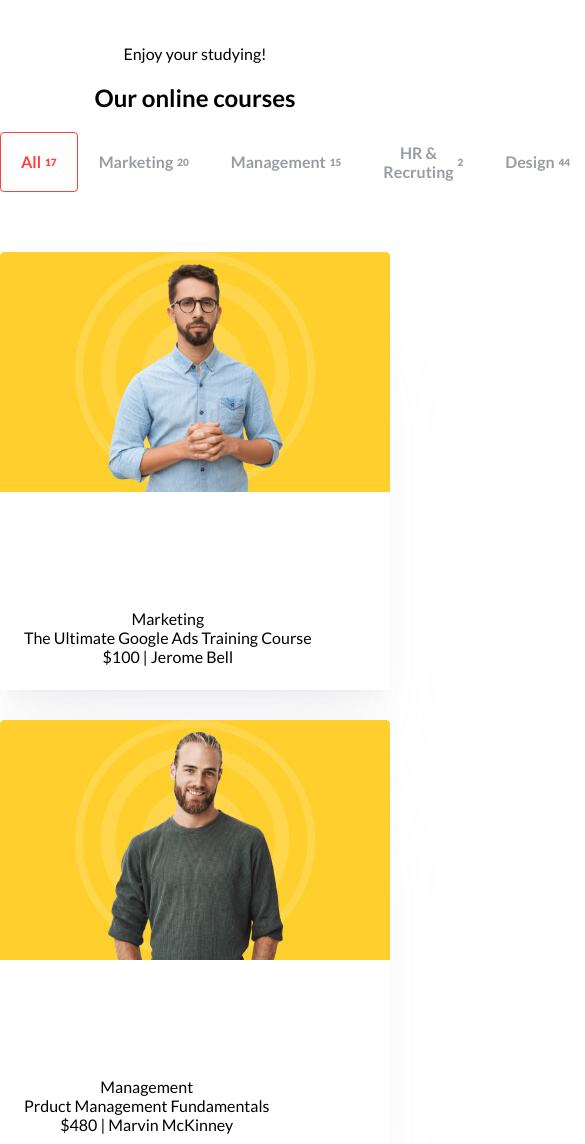
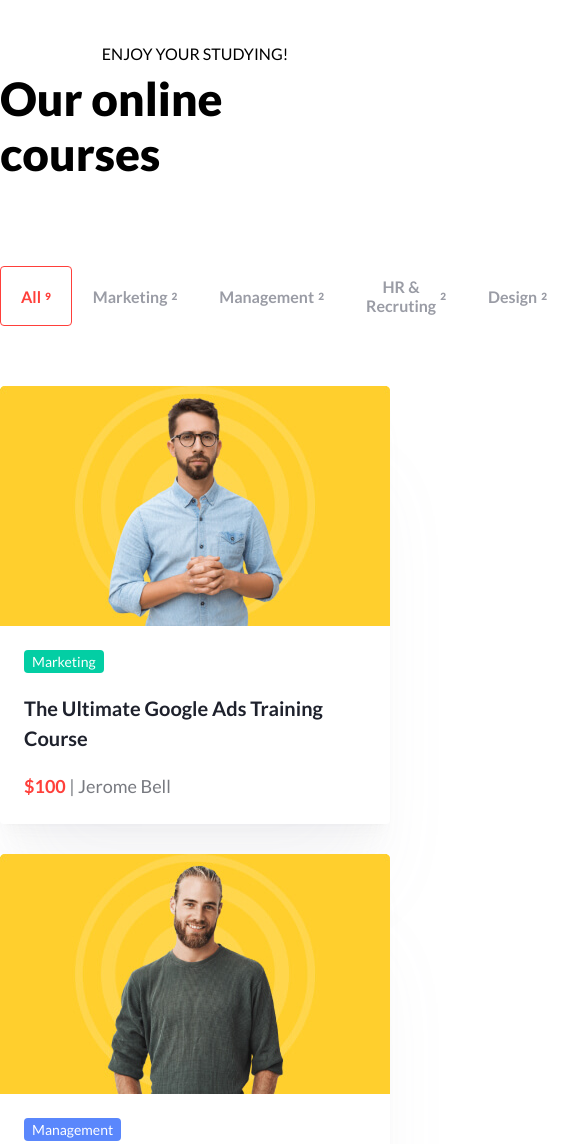
Before and after one commit to yunglaver/online-courses-landing, a website with bundled scripts: page index.html in a window 390 px wide. Shown: the top 1144 px of the page, 585 px wide, since content can reach past the window. Built offline with nearby package versions, Linux system fonts and the light colour scheme; files whose address does not match are found by name.

Commit message:
основная работа выполнена, осталось доделать адаптив и частные случаи высоты блоков текста в cards

```diff
--- a/assets/main.scss
+++ b/assets/main.scss
@@ -36,6 +36,10 @@ $desktop-content-width: 1230px;
 
 input:focus {
   outline: none;
+}
+
+button {
+  cursor: pointer;
 }
 
 header,
@@ -88,11 +92,22 @@ select {
 }
 
 .section-title {
-  margin-top: 44px;
+  margin: 44px 0 85px 0;
+
 }
+
 .section-title__meta {
+  font-family: "Lato", sans-serif;
+  font-size: 16px;
+  font-weight: 400;
   display: flex;
   justify-content: center;
+}
+
+.section-title__main {
+  font-size: 46px;
+  font-weight: 900;
+  margin: 8px 0 0 0;
 }
 
 .search-form {
@@ -113,6 +128,11 @@ select {
   margin: 60px 0 80px;
   flex-wrap: wrap;
   gap: 30px;
+  transition: opacity 0.5s ease, transform 0.15s ease;
+}
+
+.courses-is-changing {
+  opacity: 0;
 }
 
 .category-buttons {
@@ -126,7 +146,7 @@ select {
   padding: 10px 20px;
   color: #9A9CA5;
   border-radius: 4px;
-  border: 1px solid transparent; // важно для отсутствия дёргания
+  border: 1px solid transparent;
   transition: 0.2s ease;
 
   .category-count {
@@ -174,7 +194,68 @@ select {
 }
 
 .card-text__container {
+  height: 150px;
+  align-items: baseline;
+  justify-content: space-between;
   display: flex;
   flex-direction: column;
   margin: 24px;
+
+  &-special {
+    height: 120px;
+  }
 }
+
+.card-category__title {
+  align-self: flex-start;
+  display: inline-flex;
+  padding: 1px 8px;
+  border-radius: 4px;
+  font-size: 14px;
+  font-weight: 400;
+  line-height: 150%;
+  color: #fff;
+}
+
+.card-title {
+  font-size: 20px;
+  font-weight: 700;
+  line-height: 150%;
+  color: #1E212C;
+  align-self: stretch;
+  text-align: left;
+}
+
+.card-info {
+  font-size: 18px;
+  line-height: 150%;
+}
+
+.card-price {
+  font-weight: 700;
+  color: #FF3F3A;
+}
+
+.card-speaker {
+  font-family: "Lato", sans-serif;
+  font-size: 18px;
+  font-weight: 400;
+  color: #787A80;
+}
+
+.load-more__title {
+  font-weight: 700;
+  font-size: 16px;
+}
+
+.load-more__button {
+  width: 116px;
+  height: 26px;
+  display: flex;
+  align-items: center;
+  justify-content: space-between;
+}
+
+footer {
+  margin-bottom: 86px;
+}
--- a/index.html
+++ b/index.html
@@ -12,7 +12,7 @@
 <body>
     <header>
         <div class="section-title">
-            <span class="section-title__meta">Enjoy your studying!</span>
+            <span class="section-title__meta">ENJOY YOUR STUDYING!</span>
             <h2 class="section-title__main">Our online courses</h2>
         </div>
 
@@ -64,10 +64,10 @@
         <div class="courses"></div>
     </main>
     <footer>
-        <div class="load-more">
-            <img src="assets/icons/load-more.svg" alt="load-more">
-            <button class="load-more__button"></button>
-        </div>
+        <button class="load-more__button">
+            <img class="load-more__icon" src="assets/icons/load-more.svg" alt="load-more">
+            <span class="load-more__title">Load more</span>
+        </button>
     </footer>
 </body>
 </html>
--- a/scripts/index.js
+++ b/scripts/index.js
@@ -1,18 +1,18 @@
 import { loadCourses } from "./services.js";
-import { renderCards } from "./render.js";
+import { renderCards, renderCategoryCounts } from "./render.js";
 import { search } from "./search.js";
 import { state } from "./state.js";
 import { navigationButtons } from "./navigation.js"
 
 async function init() {
+    await loadCourses('./data/courses-data.json');
 
-    await loadCourses('./data/courses-data.json');
-    await navigationButtons()
-    await search()
+    renderCategoryCounts();
+
+    await navigationButtons();
+    await search();
 
     state.cardsForRender = state.cardsData;
-
-
     state.needsToUpdate = true;
 
     await renderCards();
--- a/scripts/render.js
+++ b/scripts/render.js
@@ -1,41 +1,98 @@
-import { state } from "./state.js"
+import { state } from "./state.js";
 
-export async function renderCards(){
+const categoryColors = {
+    "Marketing": "#03CEA4",
+    "Management": "#5A87FC",
+    "HR & Recruting": "#F89828",
+    "Design": "#F52F6E",
+    "Development": "#7772F1"
+};
 
-    if (state.needsToUpdate) {
+const wait = (ms) => new Promise(resolve => setTimeout(resolve, ms));
 
-        const cardsContainer = document.querySelector('.courses');
-        cardsContainer.innerHTML = "";
+function createCard(currentCard) {
+    const cardContainer = document.createElement("button");
+    const cardPhoto = document.createElement("img");
+    const textContainer = document.createElement("div");
+    const category = document.createElement("span");
+    const courseTitle = document.createElement("span");
+    const cardInfo = document.createElement("div");
+    const price = document.createElement("span");
+    const speaker = document.createElement("span");
 
-        for (let i = 0; i < state.cardsForRender.length; i++) {
+    cardContainer.classList.add("card");
+    cardPhoto.classList.add("card-photo");
+    textContainer.classList.add("card-text__container");
+    category.classList.add("card-category__title");
+    courseTitle.classList.add("card-title");
+    cardInfo.classList.add("card-info");
+    price.classList.add("card-price");
+    speaker.classList.add("card-speaker");
 
-            const currentCard = state.cardsForRender[i]
+    cardPhoto.src = currentCard.photo_src;
+    cardPhoto.alt = currentCard.text;
 
-            const cardContainer = document.createElement("button")
-            const cardPhoto = document.createElement("img")
-            const textContainer = document.createElement("div")
-            const category = document.createElement("span")
-            const courseTitle = document.createElement("span")
-            const price = document.createElement("span")
+    category.textContent = currentCard.category;
+    category.style.backgroundColor =
+        categoryColors[currentCard.category] || "#9A9CA5";
 
+    courseTitle.textContent = currentCard.text;
+    price.textContent = currentCard.price;
+    speaker.textContent = " | " + currentCard.speaker_name;
 
-            cardsContainer.append(cardContainer)
-            cardContainer.append(cardPhoto, textContainer)
-            textContainer.append(category, courseTitle, price)
+    cardInfo.append(price, speaker);
+    textContainer.append(category, courseTitle, cardInfo);
+    cardContainer.append(cardPhoto, textContainer);
 
-            cardContainer.classList.add("card");
-            cardPhoto.classList.add("card-photo");
-            category.classList.add("card-category__title");
+    return cardContainer;
+}
 
-            textContainer.classList.add("card-text__container");
-            cardPhoto.src = currentCard.photo_src
-            category.textContent = currentCard.category
-            courseTitle.textContent = currentCard.text
-            price.textContent = currentCard.price + " | " + currentCard.speaker_name
+export async function renderCards() {
+    if (!state.needsToUpdate) return;
 
+    const cardsContainer = document.querySelector(".courses");
+    if (!cardsContainer) return;
+
+    cardsContainer.classList.add("courses-is-changing");
+
+    await wait(150);
+
+    cardsContainer.innerHTML = "";
+
+    const fragment = document.createDocumentFragment();
+
+    for (let i = 0; i < state.cardsForRender.length; i++) {
+        const card = createCard(state.cardsForRender[i]);
+        fragment.append(card);
+    }
+
+    cardsContainer.append(fragment);
+
+    requestAnimationFrame(() => {
+        cardsContainer.classList.remove("courses-is-changing");
+    });
+
+    state.needsToUpdate = false;
+}
+
+export function renderCategoryCounts() {
+    const buttons = document.querySelectorAll("[data-category]");
+
+    buttons.forEach((button) => {
+        const category = button.dataset.category;
+        const countElement = button.querySelector(".category-count");
+
+        if (!countElement) return;
+
+        if (category === "All") {
+            countElement.textContent = state.cardsData.length;
+            return;
         }
 
-        state.needsToUpdate = false
+        const count = state.cardsData.filter((card) => {
+            return card.category === category;
+        }).length;
 
-    }
+        countElement.textContent = count;
+    });
 }
```
Also changed, not shown: assets/main.css, 1 other file.
